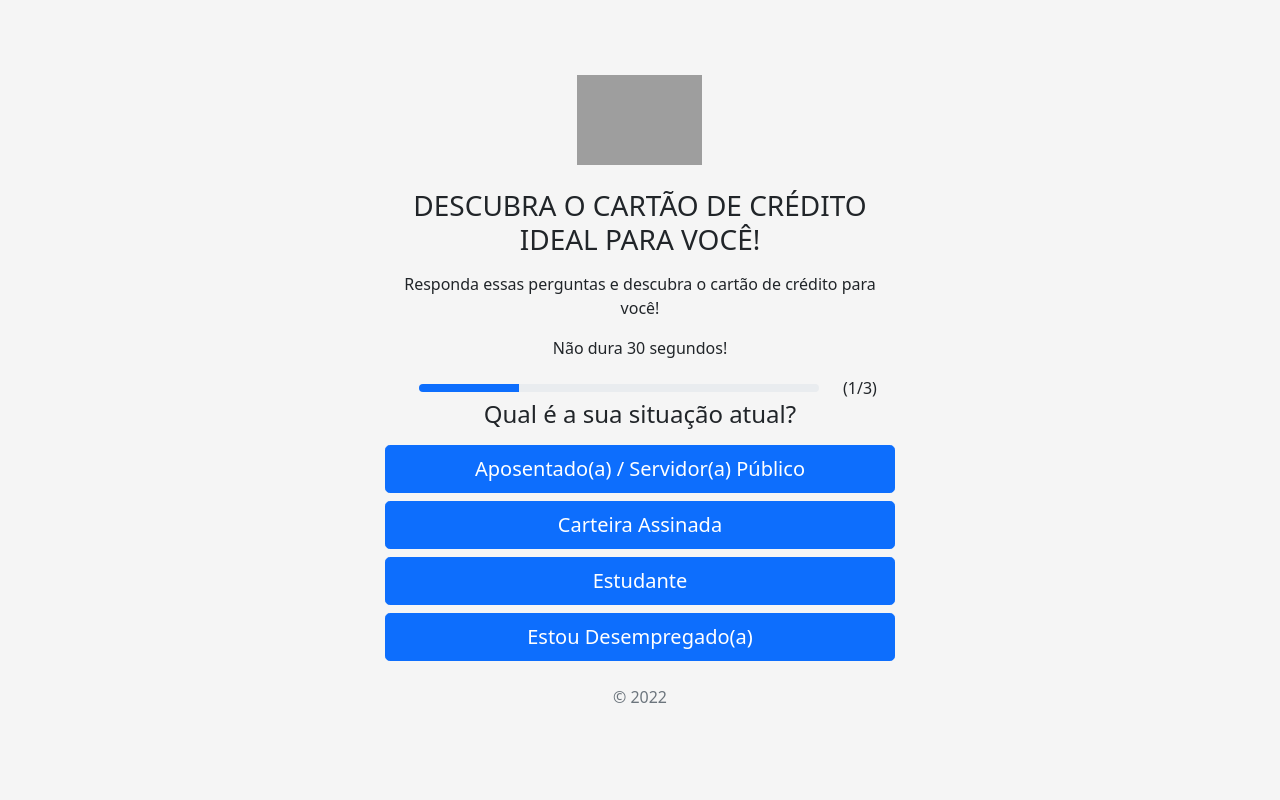
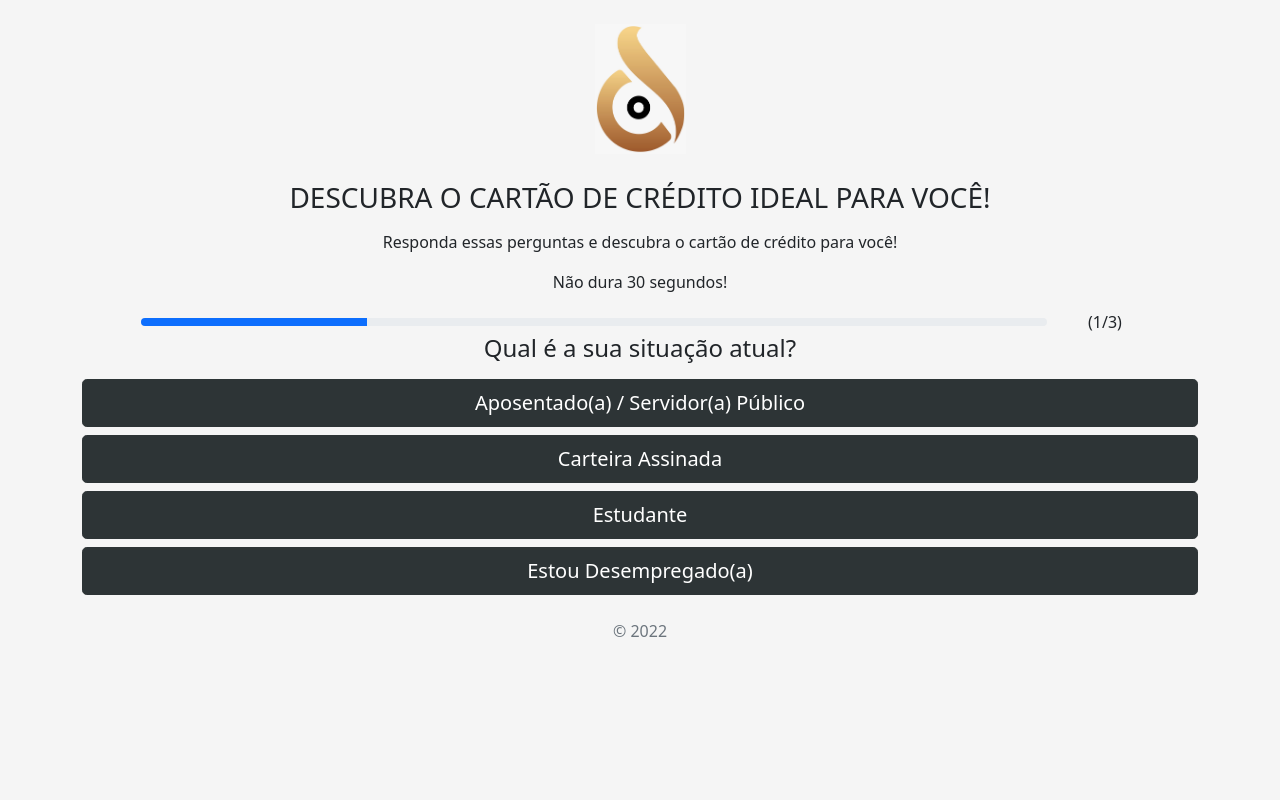
Before and after one commit to LeoAmorimLeleo/decoin_quiz, a PHP site: page / in a window 1280 px wide. Run offline with PHP 8.4, Linux system fonts and the light colour scheme; some libraries are stand-ins or nearby versions; grey boxes are pictures that could not be loaded.

Commit message:
ajustes no layout

```diff
--- a/css/style.css
+++ b/css/style.css
@@ -7,7 +7,6 @@ body {
   display: flex;
   align-items: center;
   padding-top: 40px;
-  padding-bottom: 40px;
   background-color: #f5f5f5;
 }
 
@@ -80,7 +79,26 @@ body {
   height:  120px;
 }
 
-.logo{
-  width: 125px;
-  height: 90px;
+.logo {
+  width: 91px;
+  height: 130px;
 }
+
+.button-black{
+  background-color: #2d3436;
+  border-color: #2d3436;
+}
+
+@media (max-width: 575.98px) {
+  .logo {
+    width: 60px;
+    height: 80px;
+  }
+  .title{
+    font-size: 20px;
+  }
+  .button-black{
+    font-size: 15px;
+    padding: 4px;
+  }
+}
--- a/index.php
+++ b/index.php
@@ -8,14 +8,18 @@
 	<link rel="stylesheet" href="https://cdn.jsdelivr.net/npm/bootstrap-icons@1.3.0/font/bootstrap-icons.css">
 	<title>DESCUBRA O CARTÃO DE CRÉDITO IDEAL PARA VOCÊ!</title>
 </head>
-<body class="">
-	<main class="container col-md-5">
-		<?php include 'sections/first_section.php'; ?>
+<body>
+	<div class="text-center div-logo mt-4 fixed-top">
+        <img class="logo"
+    	src="images/logo2.jpeg" alt="">
+    </div>
+	<div class="container">
+        <?php include 'sections/first_section.php'; ?>
 		<?php include 'sections/second_section.php'; ?>
 		<?php include 'sections/third_section.php'; ?>
 		<?php include 'sections/fourth_section.php'; ?>
 		<p class="mt-4 mb-3 text-muted text-center">&copy; <?php echo date("Y") ?></p>
-	</main>
+   	<div>
 	<script type="text/javascript" src="js/jquery-3.6.0.min.js"></script>
 	<script type="text/javascript" src="js/jquery.validate.min.js"></script>
 	<script type="text/javascript" src="js/transition-effects.js"></script>
--- a/js/redirect.js
+++ b/js/redirect.js
@@ -5,7 +5,7 @@ function redirect() {
 	const utmMedium = urlParams.get("utm_medium");
 	const utmCampaign = urlParams.get("utm_campaign");
 
-	const urlRedirect = `https://decoin.com.br/quiz-1${url.toString()}`;
+	const urlRedirect = `https://decoin.com.br/cartoes-de-credito-pre-aprovados/${url.toString()}`;
 	const decodedUri = decodeURIComponent(urlRedirect);
 	console.log(decodedUri);
 	window.location.href = decodedUri;
--- a/sections/first_section.php
+++ b/sections/first_section.php
@@ -1,7 +1,4 @@
- <section id="first-section" class="text-center">
- 	<img class="mb-4 logo"
-    src="https://decoin.com.br/wp-content/uploads/2021/09/Logo-dourada-deitada-com-nome.png"
-    alt="">
+<section id="first-section" class="text-center">
  	<h1 class="h3 mb-3 fw-normal text-uppercase">Descubra o cartão de crédito ideal para você!</h1>
  	<p>Responda essas perguntas e descubra o cartão de crédito para você!</p>
  	<p>Não dura 30 segundos!</p>
@@ -19,8 +16,15 @@
  		</div>
  	</div>
  	<h4>Qual é a sua situação atual?</h4>
- 	<button class="w-100 btn btn-lg btn-primary mt-2 btn-frist-section" type="submit">Aposentado(a) / Servidor(a) Público</button>
- 	<button class="w-100 btn btn-lg btn-primary mt-2 btn-frist-section" type="submit">Carteira Assinada </button>
- 	<button class="w-100 btn btn-lg btn-primary mt-2 btn-frist-section" type="submit">Estudante</button>
- 	<button class="w-100 btn btn-lg btn-primary mt-2 btn-frist-section" type="submit">Estou Desempregado(a) </button>
+ 	<button class="w-100 btn btn-lg btn-primary button-black
+        mt-2 btn-frist-section" type="submit">Aposentado(a) / Servidor(a) Público
+    </button>
+ 	<button class="w-100 btn btn-lg btn-primary mt-2 btn-frist-section button-black"
+        type="submit">Carteira Assinada
+    </button>
+ 	<button class="w-100 btn btn-lg btn-primary mt-2 btn-frist-section button-black"
+        type="submit">Estudante</button>
+ 	<button class="w-100 btn btn-lg btn-primary mt-2 btn-frist-section button-black"
+        type="submit">Estou Desempregado(a)
+    </button>
  </section>
--- a/sections/fourth_section.php
+++ b/sections/fourth_section.php
@@ -1,6 +1,5 @@
 <section id="fourth-section" class="display-none">
 	<div class="text-center">
-		<img class="mb-4 text-center logo" src="https://decoin.com.br/wp-content/uploads/2021/09/Logo-dourada-deitada-com-nome.png" alt="">
 		<h2 class="font-size-50 text-primary">Perfeito!</h2>
 		<label class="font-size-20">Prencha os dados abaixo e saiba como pegar seu cartão de crédito.</label>
 	</div>
@@ -8,16 +7,16 @@
 		<div class="form-group mt-4">
 			<label for="input_full_name">Nome e Sobrenome</label>
 			<input type="text" class="form-control border-primary" id="input_full_name"
-			name="input_full_name" placeholder="Coloque o seu nome e Sobrenome">
+			name="input_full_name" placeholder="Coloque o seu Nome e Sobrenome">
 		</div>
 		<div class="form-group mt-4">
-			<label for="input_email">Email</label>
+			<label for="input_email">E-mail</label>
 			<input type="email" class="form-control border-primary" id="input_email"
-			name="input_email" aria-describedby="email" placeholder="Coloque o seu melhor Email">
+			name="input_email" aria-describedby="email" placeholder="Coloque o seu melhor E-mail">
 		</div>
 		<div class="text-center">
 			<button class="w-75 btn btn-lg btn-primary mt-5 btn-third-section
-			text-uppercase text-center" type="submit" id="submit" name="submit">Mostrar Resultado</button>
+			text-uppercase text-center button-black" type="submit" id="submit" name="submit">Mostrar Resultado</button>
 		</div>
 	</form>
 </section>
--- a/sections/second_section.php
+++ b/sections/second_section.php
@@ -1,7 +1,4 @@
  <section id="second-section" class="display-none text-center">
- 	<img class="mb-4 logo"
-    src="https://decoin.com.br/wp-content/uploads/2021/09/Logo-dourada-deitada-com-nome.png"
-    alt="">
     <div class="row mb-2">
         <img src="images/renda-mensal.png"
         class="rounded mx-auto d-block width-125px height-120px"
@@ -21,8 +18,16 @@
  		</div>
  	</div>
  	<h4>Qual sua renda mensal?</h4>
- 	<button class="w-100 btn btn-lg btn-primary mt-2 btn-secod-section" type="submit">Até R$ 1.000</button>
- 	<button class="w-100 btn btn-lg btn-primary mt-2 btn-secod-section" type="submit">Entre R$ 1.000 e R$ 2.000</button>
- 	<button class="w-100 btn btn-lg btn-primary mt-2 btn-secod-section" type="submit">Entre R$ 2.001 e R$ 4.000</button>
- 	<button class="w-100 btn btn-lg btn-primary mt-2 btn-secod-section" type="submit">Acima de R$ 4.001</button>
+ 	<button class="w-100 btn btn-lg btn-primary mt-2 btn-secod-section button-black"
+      type="submit">Até R$ 1.000
+   </button>
+ 	<button class="w-100 btn btn-lg btn-primary mt-2 btn-secod-section button-black"
+      type="submit">Entre R$ 1.000 e R$ 2.000
+   </button>
+ 	<button class="w-100 btn btn-lg btn-primary mt-2 btn-secod-section button-black"
+      type="submit">Entre R$ 2.001 e R$ 4.000
+   </button>
+ 	<button class="w-100 btn btn-lg btn-primary mt-2 btn-secod-section button-black"
+      type="submit">Acima de R$ 4.001
+   </button>
  </section>
--- a/sections/third_section.php
+++ b/sections/third_section.php
@@ -1,5 +1,4 @@
  <section id="third-section" class="display-none text-center">
- 	<img class="mb-4 logo" src="https://decoin.com.br/wp-content/uploads/2021/09/Logo-dourada-deitada-com-nome.png" alt="">
  	<div class="row mb-2">
               <img src="images/sentado-pensando.jpg"
                class="rounded mx-auto d-block width-125px height-120px"
@@ -19,9 +18,11 @@
  		</div>
  	</div>
  	<h4>Você está negativado(a)?</h4>
- 	<button class="w-75 btn btn-lg btn-primary mt-2 btn-third-section" type="submit">
+ 	<button class="w-75 btn btn-lg btn-primary mt-2 btn-third-section
+        button-black" type="submit">
         <i class="bi bi-check2"></i> Sim
     </button>
- 	<button class="w-75 btn btn-lg btn-primary mt-2 btn-third-section" type="submit">
-    <i class="bi bi-x"></i>Não</button>
+ 	<button class="w-75 btn btn-lg btn-primary mt-2 btn-third-section
+        button-black" type="submit">
+        <i class="bi bi-x"></i>Não</button>
  </section>
```
Also changed, not shown: images/logo1.jpeg (added), images/logo2.jpeg (added).
